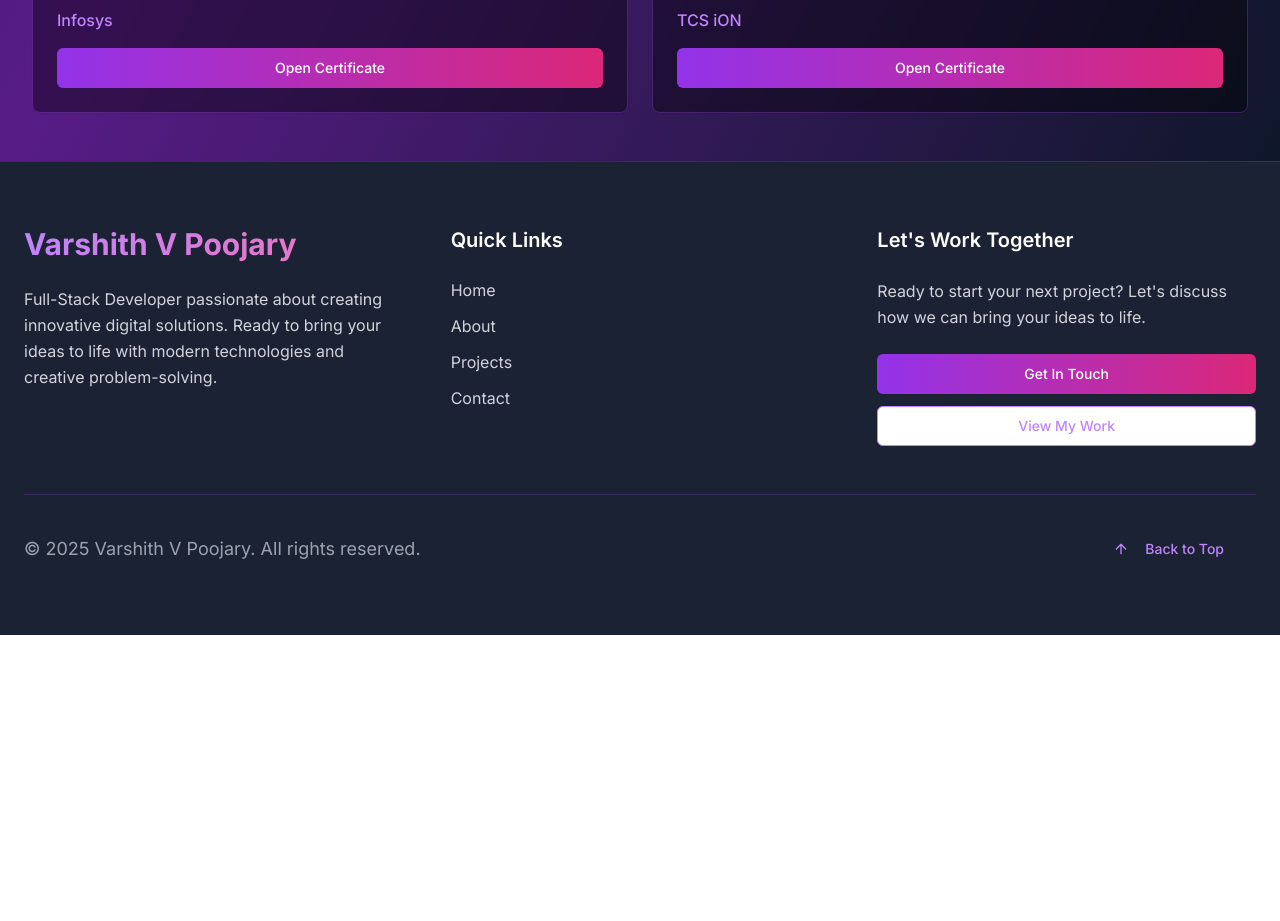
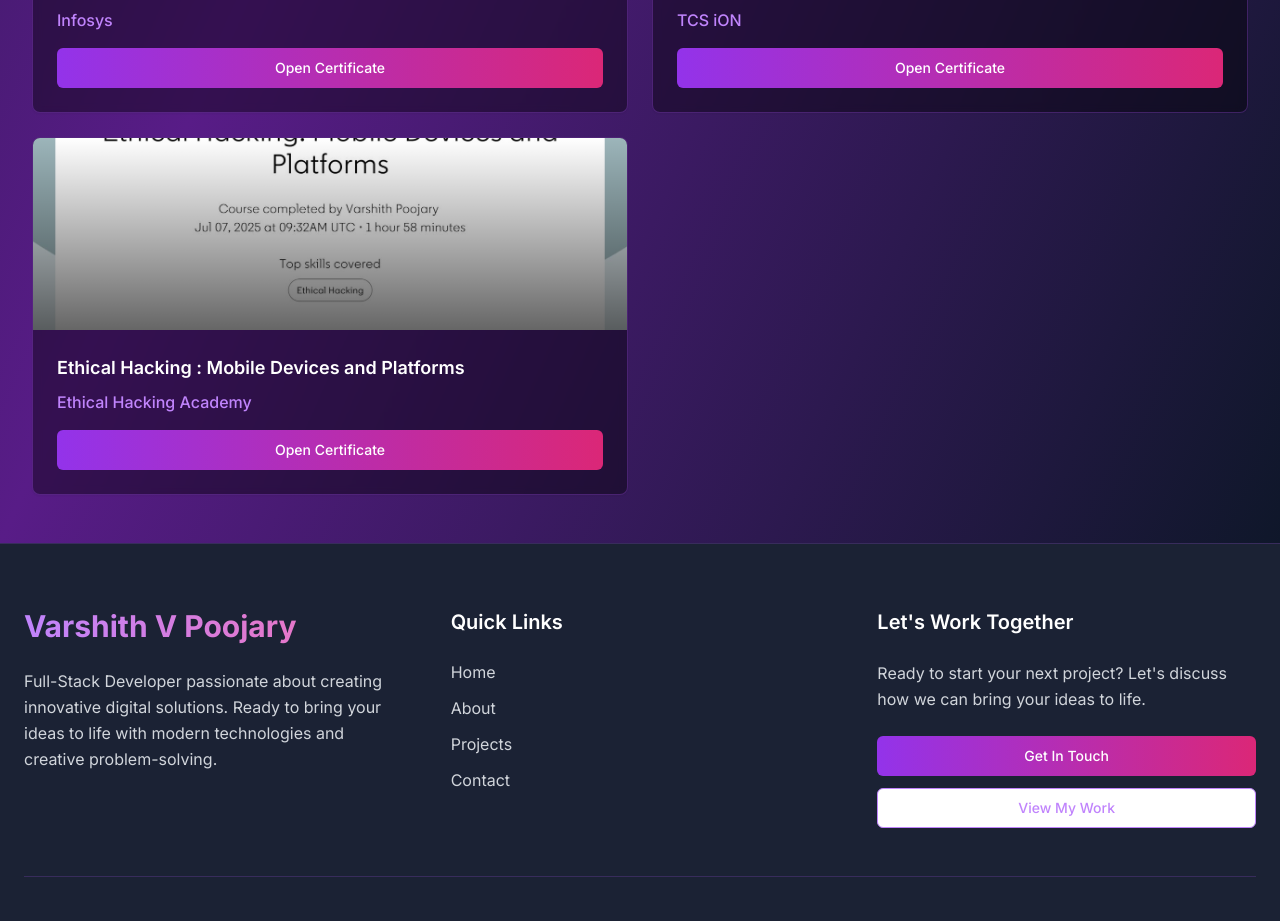
Before and after one commit to varshi8050/varshith-portfolio, a Next.js app: page /about in a window 1280 px wide. Shown: the part 2320-3241 px from the top of the page. Before the commit the page ends 2955 px from the top, so only its background shows below. Built offline with nearby package versions, Linux system fonts and the light colour scheme.

Commit message:
Updated about page content

```diff
--- a/app/about/page.tsx
+++ b/app/about/page.tsx
@@ -67,6 +67,12 @@ export default function AboutPage() {
       title: "Communication Skills",
       issuer: "TCS iON",
       image: "/images/certificates/communication-skills.jpg",
+      link: "#",
+    },
+    {
+      title: "Ethical Hacking : Mobile Devices and Platforms",
+      issuer: "Ethical Hacking Academy",
+      image: "/images/certificates/ethical-hacking.jpg",
       link: "#",
     },
   ]
```
Also changed, not shown: public/images/certificates/ethical-hacking.jpg (added).
